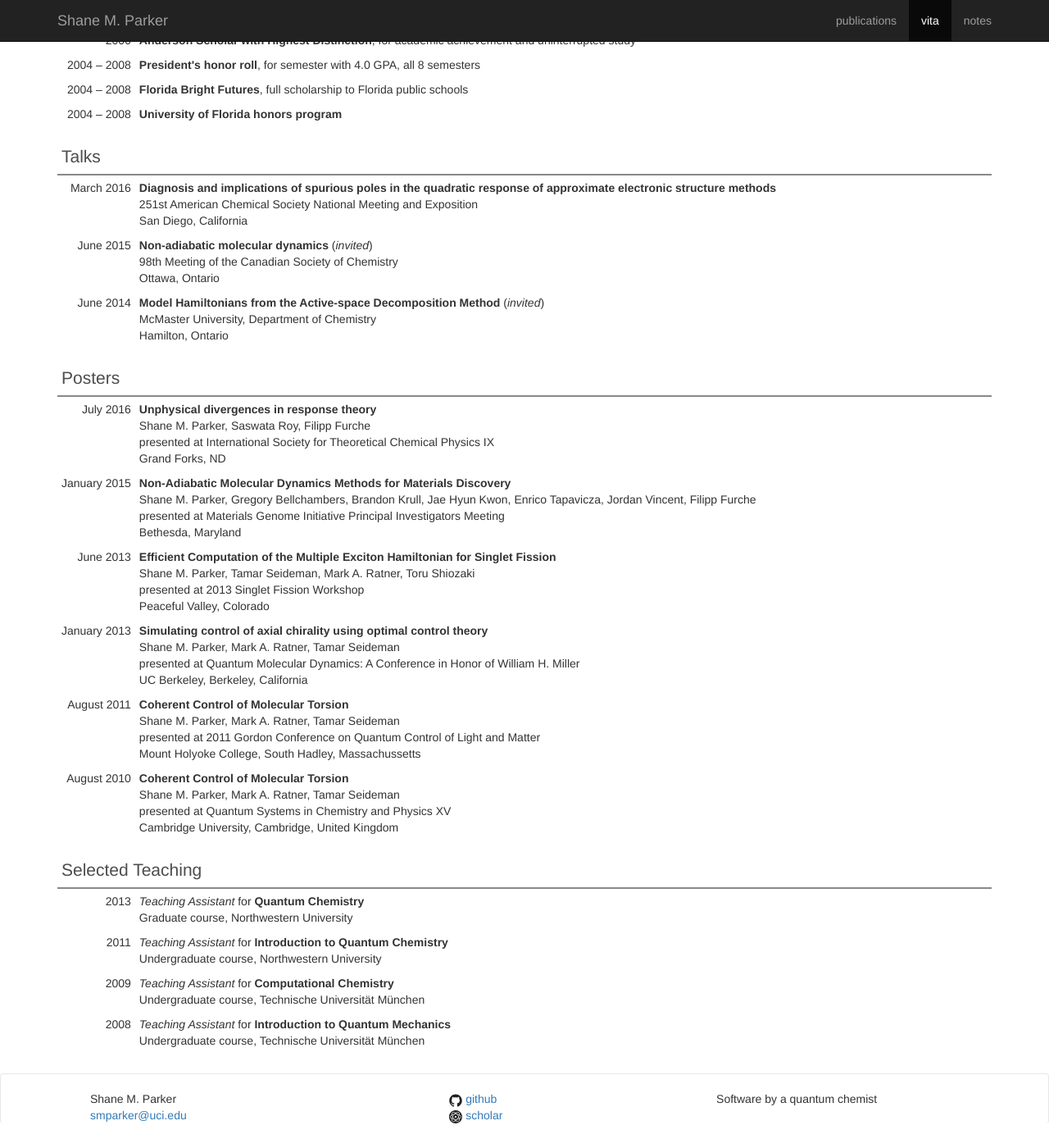
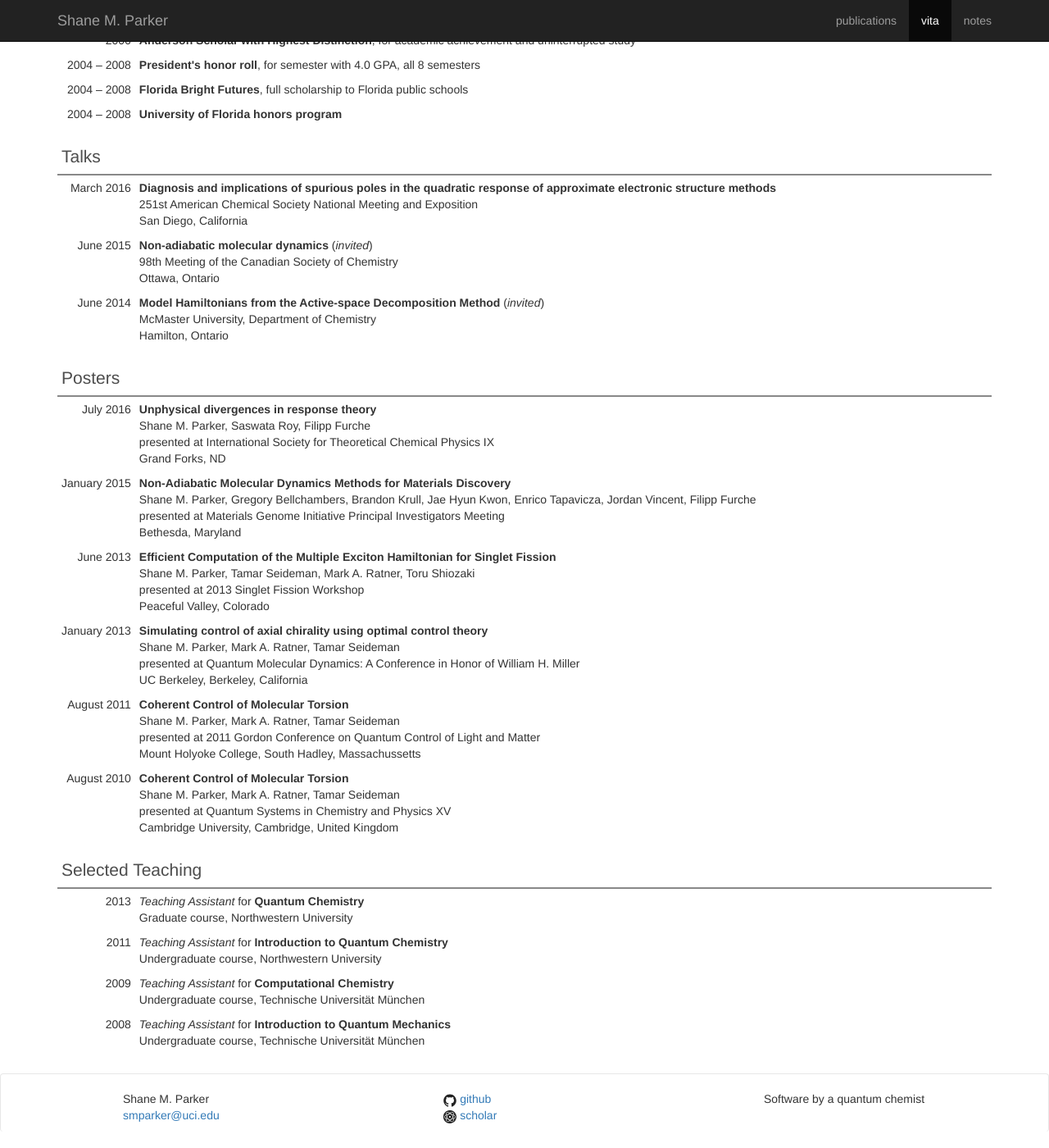
Before and after one commit to smparker/smparker.github.io, a Jekyll site: the page built from vita.html, in a window 1280 px wide and 1400 px high, scrolled down 886 px. Shown: the whole window at 82% size. Built offline with Jekyll 4.4.1, drawn with Linux system fonts in a browser that asks for light colours; nearby versions of some CDN libraries.

Commit message:
improves experience on smaller screens

```diff
--- a/_includes/footer.html
+++ b/_includes/footer.html
@@ -1,18 +1,16 @@
 <footer class="site-footer">
   <nav class="navbar navbar-default navbar-footer">
     <div class="container">
-      <ul class="nav navbar-nav navbar-left ul-footer">
-      <li class="footer-col">
-      <div>
+      <div class="row">
+        <div class="col-sm-6 col-md-8">
+          <ul class="ul-footer">
+            <li><div>
               <ul class="contact-list">
                 <li>{{ site.title }}</li>
                 <li><a href="mailto:{{ site.email }}">{{ site.email }}</a></li>
               </ul>
-      </div>
-      </li>
-
-      <li class="footer-col">
-      <div>
+            </div></li>
+            <li><div>
               <ul class="social-media-list">
                 {% if site.github_username %}
                 <li>
@@ -94,12 +92,13 @@
                 </li>
                 {% endif %}
               </ul>
+            </div></li>
+          </ul>
         </div>
-      </li>
-
-      <li class="footer-col">
-        Software by a quantum chemist
-      </li>
+        <div class="col-sm-6 col-md-4">
+          <div style="text-align: center;">Software by a quantum chemist</div>
+        </div>
+      </div>
     </div>
   </nav>
 </footer>
--- a/styles/site.scss
+++ b/styles/site.scss
@@ -90,7 +90,10 @@
 }
 
 .vita-nowrap {
-  white-space: nowrap;
   vertical-align: top;
   text-align: right;
+
+  @media (min-width: $screen-sm-min) {
+    white-space: nowrap;
+  }
 }
--- a/vita.html
+++ b/vita.html
@@ -27,7 +27,7 @@
 {% for award in site.data.awards %}
   <tr>
     <td class="vita-nowrap"> {{award.year}} </td>
-    <td> <b>{{award.name}}</b>{% if award.description != null %}, {{award.description}}{% endif %}</td>
+    <td> <b>{{award.name}}</b>{% if award.description %}, {{award.description}}{% endif %}</td>
   </tr>
 {% endfor %}
 
```
Lines whose indentation alone changed are shown as unchanged.
